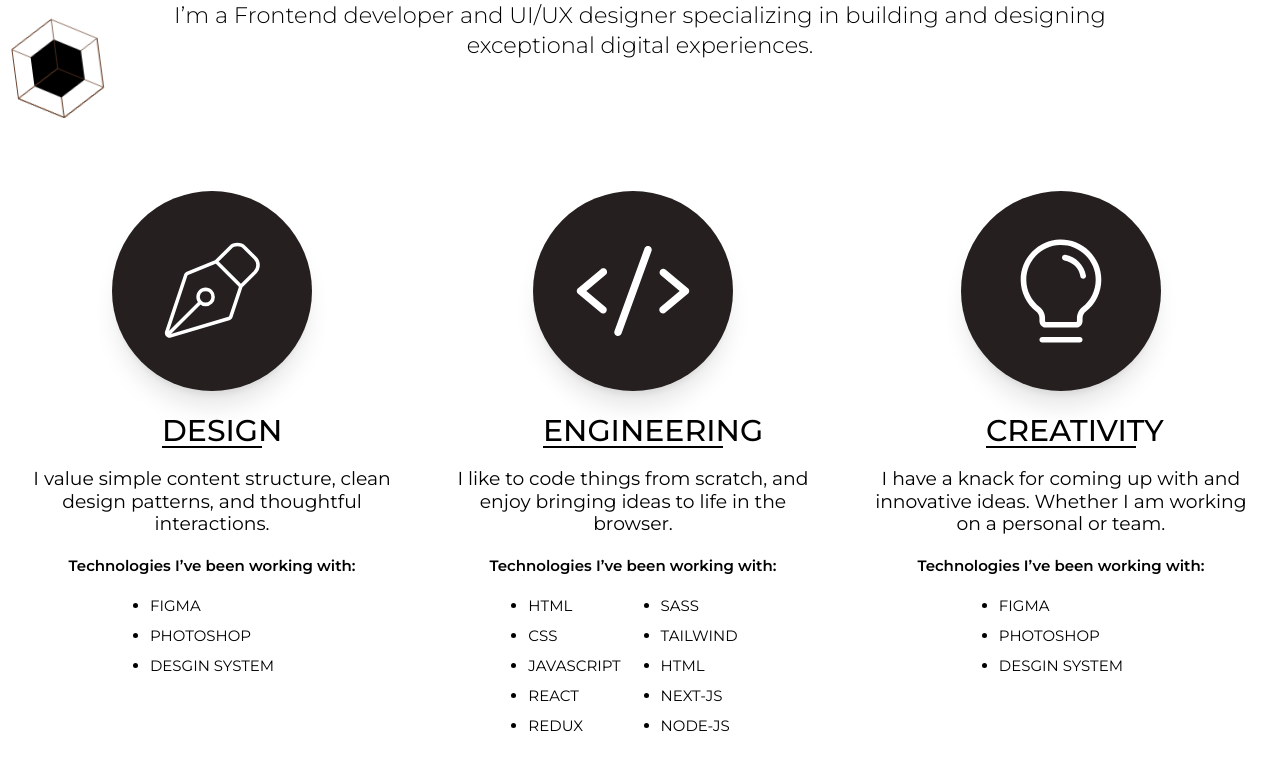
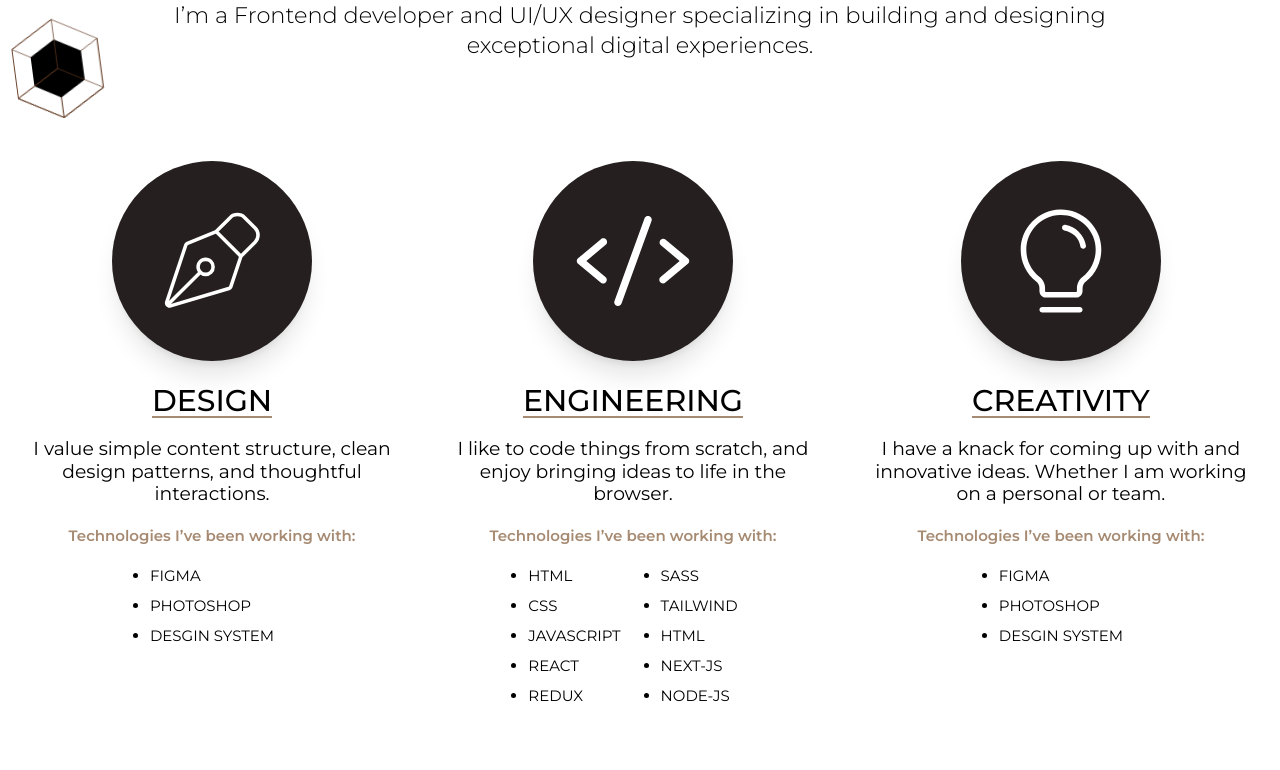
Before and after one commit to eyuel23/Portfolio-v1, a Next.js app: page / in a window 1280 px wide. Shown: the part 988-1758 px from the top of the page. Built offline with nearby package versions, Linux system fonts and the light colour scheme.

Commit message:
made memojis appear on hover

```diff
--- a/components/About/index.js
+++ b/components/About/index.js
@@ -11,12 +11,16 @@ import codeMe from "../../public/codeMemoji.png";
 import creativityMe from "../../public/creativeMemoji.png";
 export default function About() {
   const [show, setShow] = useState(false);
-  const memojiHandler = () => {
+  const showHandler = () => {
     setShow(true);
     console.log("here");
   };
+  const unshowHandler = () => {
+    setShow(false);
+    console.log("here");
+  };
   return (
-    <section className="bg-white min-h-screen h-[95rem] flex flex-col gap-52 relative pt-20 overflow-hidden">
+    <section className="bg-white min-h-screen h-[95rem] flex flex-col gap-40 relative pt-20 overflow-hidden">
       <div className="w-[100%] flex flex-col gap-8">
         <Heading span={"01."} heading={"About Me"} />
         <div className="text-black text-4xl text-center ">
@@ -37,14 +41,15 @@ export default function About() {
             )}
             <div
               className="bg-primary rounded-full h-80 w-80 flex items-center justify-center shadow-xl relative z-10"
-              onMouseEnter={memojiHandler}
+              onMouseEnter={showHandler}
+              onMouseLeave={unshowHandler}
             >
               <Image src={design} alt="design" width={120} height={120} />
             </div>
           </div>
 
           <div className="flex flex-col items-center text-black gap-8">
-            <h1 className=" font-medium text-5xl border-b-2 w-40 border-black">
+            <h1 className=" font-medium text-5xl border-b-2  border-gold">
               DESIGN
             </h1>
             <h1 className="text-3xl">
@@ -52,7 +57,7 @@ export default function About() {
               and thoughtful <br />
               interactions.
             </h1>
-            <h1 className="text-2xl font-semibold">
+            <h1 className="text-2xl font-semibold text-gold">
               Technologies I’ve been working with:
             </h1>
             <div className="flex font-normal text-2xl text-start">
@@ -73,14 +78,15 @@ export default function About() {
             )}
             <div
               className="bg-primary rounded-full h-80 w-80 flex items-center justify-center shadow-xl relative z-10"
-              onMouseEnter={memojiHandler}
+              onMouseEnter={showHandler}
+              onMouseLeave={unshowHandler}
             >
               <Image src={code} alt="design" width={120} height={120} />
             </div>
           </div>
 
           <div className="flex flex-col items-center text-black gap-8">
-            <h1 className="font-medium text-5xl border-b-2 w-72 border-black">
+            <h1 className="font-medium text-5xl border-b-2 border-gold">
               ENGINEERING
             </h1>
             <h1 className="text-3xl">
@@ -89,7 +95,7 @@ export default function About() {
               <br />
               browser.
             </h1>
-            <h1 className="text-2xl font-semibold">
+            <h1 className="text-2xl font-semibold text-gold">
               Technologies I’ve been working with:
             </h1>
             <div className="flex font-normal gap-16 text-2xl text-start">
@@ -119,14 +125,15 @@ export default function About() {
             )}
             <div
               className="bg-primary rounded-full h-80 w-80 flex items-center justify-center shadow-xl relative z-10"
-              onMouseEnter={memojiHandler}
+              onMouseEnter={showHandler}
+              onMouseLeave={unshowHandler}
             >
               <Image src={light} alt="design" width={120} height={120} />
             </div>
           </div>
 
           <div className="flex flex-col items-center text-black gap-8">
-            <h1 className="font-medium text-5xl border-b-2 border-black w-60 inline-block">
+            <h1 className="font-medium text-5xl border-b-2 border-gold ">
               CREATIVITY
             </h1>
             <h1 className="text-3xl">
@@ -135,7 +142,7 @@ export default function About() {
               <br />
               on a personal or team.
             </h1>
-            <h1 className="text-2xl font-semibold">
+            <h1 className="text-2xl font-semibold text-gold">
               Technologies I’ve been working with:
             </h1>
             <div className="flex font-normal text-2xl text-start">
--- a/components/Home/index.js
+++ b/components/Home/index.js
@@ -1,7 +1,7 @@
 import Image from "next/image";
 import React from "react";
 import Navigation from "../Navigation";
-import memoji from "../../public/memoji.png";
+import memoji from "../../public/header.png";
 
 export default function Hero() {
   return (
--- a/tailwind.config.js
+++ b/tailwind.config.js
@@ -11,6 +11,7 @@ module.exports = {
       },
       colors: {
         primary: "#251f1f",
+        gold: "#A68A72",
       },
       fontFamily: {
         didot: "Didot",
```
Also changed, not shown: public/memoji.png (deleted).
